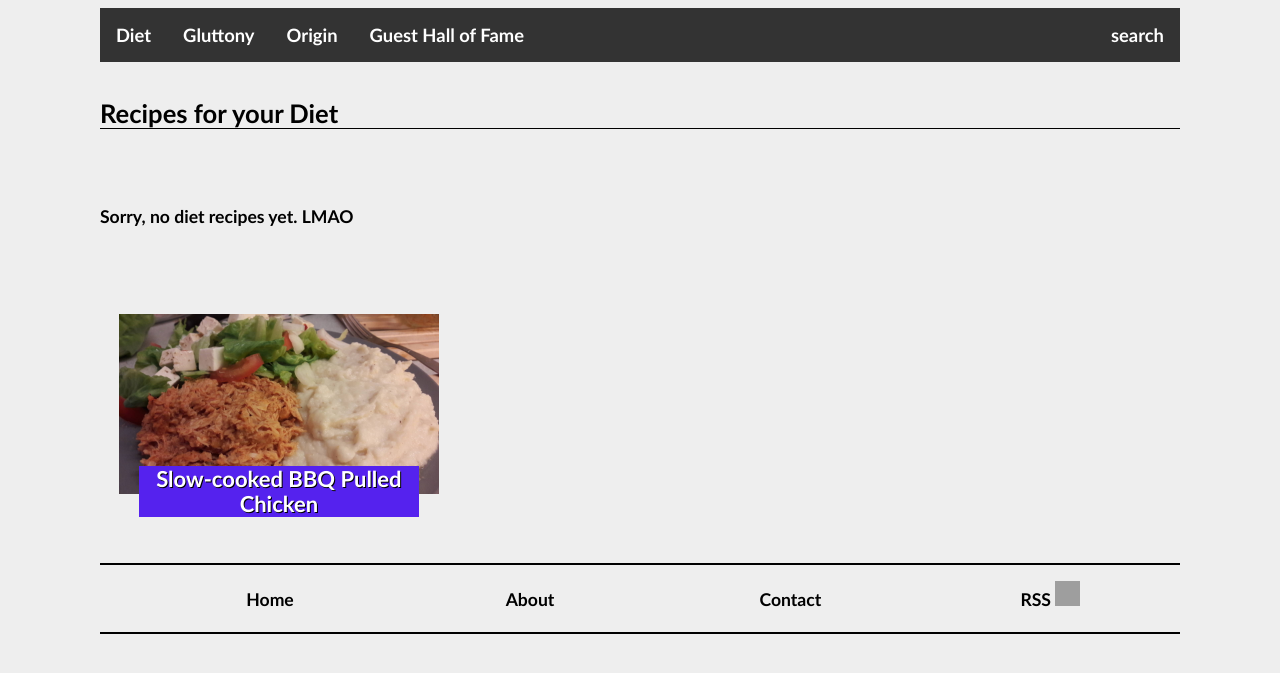
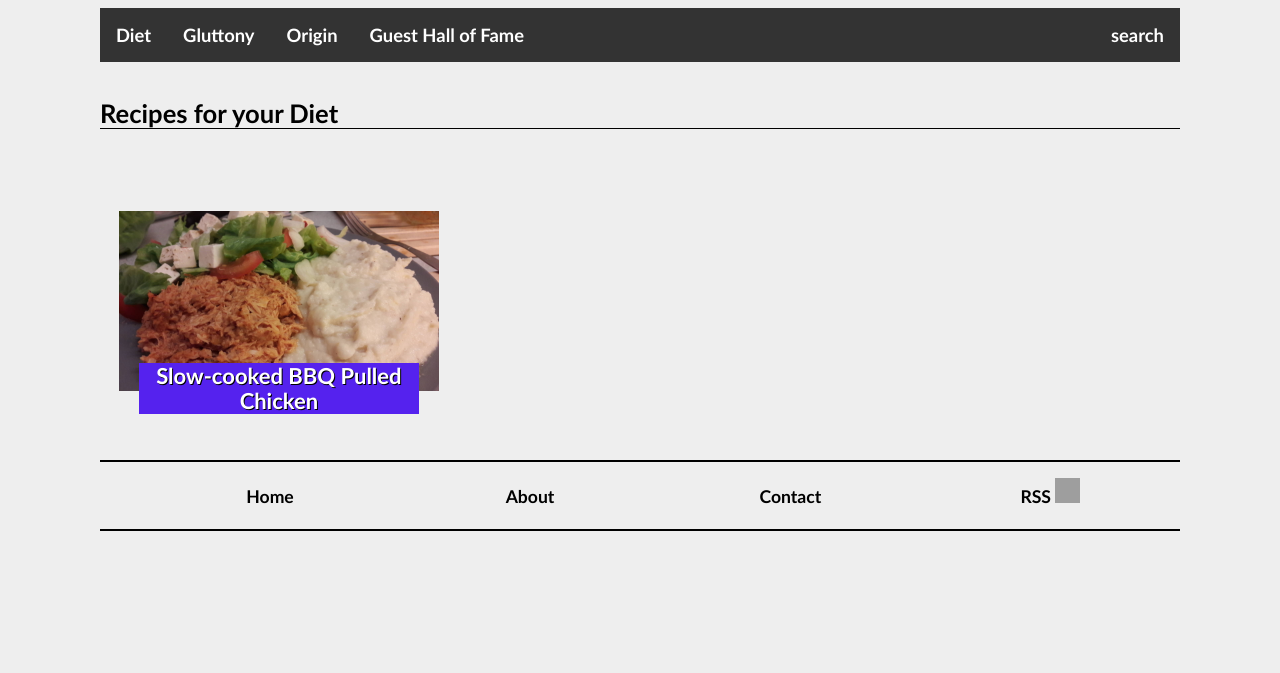
Before and after one commit to gluttonousbear/gluttonousbear.github.io, a Jekyll site: the page built from pages/diet.html, in a window 1280 px wide. Shown: the top 673 px of the page. Built offline with Jekyll 4.4.1, drawn with Linux system fonts in a browser that asks for light colours; grey boxes are pictures that could not be loaded.

Commit message:
Update diet.html

```diff
--- a/pages/diet.html
+++ b/pages/diet.html
@@ -4,7 +4,7 @@ title: Recipes for your Diet
 ---
 <h1>{{ page.title }}</h1>
 <br />
-	<h6>Sorry, no diet recipes yet. LMAO</h6>
+
 <section class="thumbnail-collection">
 	{% assign intarray = "1,2,3,4,5" | split: ',' %}
 	{% assign chararray = "c,d,e" | split: ',' %}
```
